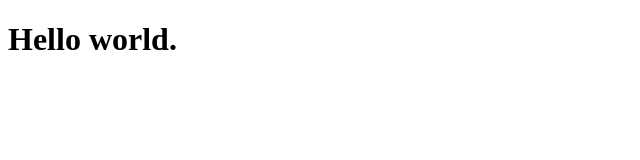
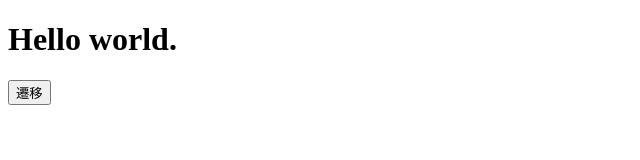
Before and after one commit to fujimura-w/DevTest, a plain HTML site: page index.html in a window 1280 px wide. Shown: the whole page, without its empty margins (0-640 px from the left). Drawn offline with Linux system fonts and the light colour scheme.

Commit message:
画面遷移ボタン追加

```diff
--- a/index.html
+++ b/index.html
@@ -6,5 +6,6 @@
   </head>
   <body>
     <h1>Hello world.</h1>
+    <button onclick="location.href='Test.html'">遷移</button>
   </body>
 </html>
```
